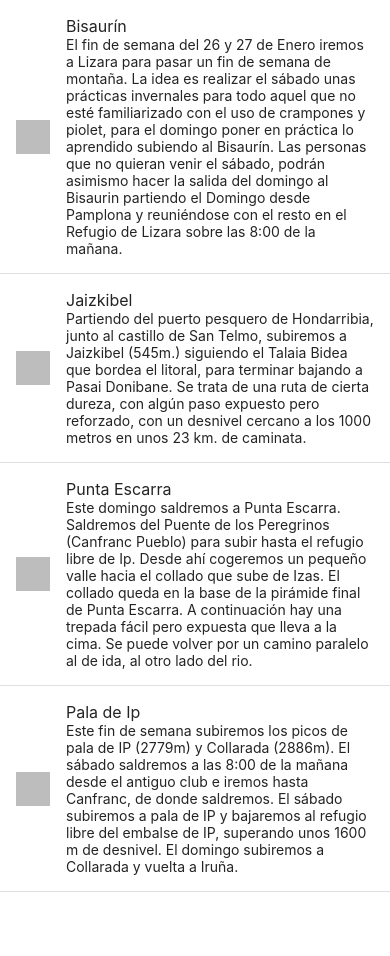
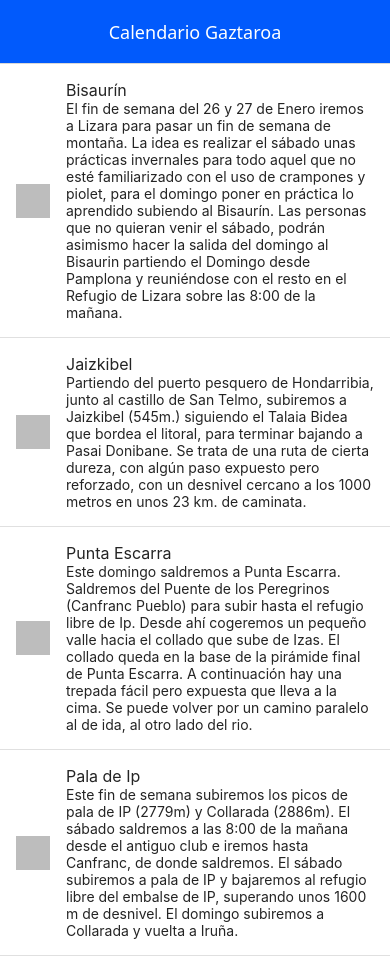
Before and after one commit to elmuro2001/ReactNative, a React Native app: screen / in a window 390 px wide. Before the commit the page ends 892 px from the top, so only its background shows below. Built offline with nearby package versions, Linux system fonts and the light colour scheme.

Commit message:
Stack Navigation

```diff
--- a/App.js
+++ b/App.js
@@ -1,16 +1,24 @@
 import { StatusBar } from 'expo-status-bar';
 import React from 'react';
-import { View } from 'react-native';
+import { StyleSheet, View } from 'react-native';
 import Campobase from './componentes/CampobaseComponent';
 import { SafeAreaProvider } from 'react-native-safe-area-context';
+
 
 export default function App() {
   return(
   <SafeAreaProvider>
-    <View>
+    <View style={styles.container}>
       <Campobase/>
       <StatusBar style="auto" />
     </View>
   </SafeAreaProvider>
   );
 }
+
+const styles = StyleSheet.create({
+  container: {
+    flex: 1,
+
+  },
+});
--- a/componentes/CalendarioComponent.js
+++ b/componentes/CalendarioComponent.js
@@ -1,16 +1,26 @@
-import React from 'react';
+import React, { Component } from 'react';
 import { ListItem, Avatar } from '@rneui/themed';
 import { SafeAreaView, FlatList } from 'react-native';
+import { EXCURSIONES } from '../comun/excursiones';
 
-function Calendario(props) {
+class Calendario extends Component {
+    constructor(props) {
+        super(props);
+        this.state = {
+            excursiones: EXCURSIONES
+        };
+    }
+
+    render(){
+
+    const { navigate } = this.props.navigation;
 
     const renderCalendarioItem = ({item, index}) => {
         return (
             <ListItem
-                key={index}
-                onPress={() => props.onPress(item.id)}
-                bottomDivider>
-
+            key={index}
+            onPress={() => navigate('DetalleExcursion', { excursionId: item.id })}
+            bottomDivider>
                 <Avatar source={require('./imagenes/40Años.png')} />
                 <ListItem.Content>
                     <ListItem.Title>{item.nombre}</ListItem.Title>
@@ -23,12 +33,13 @@ function Calendario(props) {
     return (
         <SafeAreaView>
             <FlatList
-                data={props.excursiones}
+                data={this.state.excursiones}
                 renderItem={renderCalendarioItem}
                 keyExtractor={item => item.id.toString()}
             />
         </SafeAreaView>
     );
+    }
 }
 
 export default Calendario;
--- a/componentes/CampobaseComponent.js
+++ b/componentes/CampobaseComponent.js
@@ -1,34 +1,56 @@
 import React, { Component } from 'react';
+import Constants from 'expo-constants';
 import Calendario from './CalendarioComponent';
-import { EXCURSIONES } from '../comun/excursiones';
 import DetalleExcursion from './DetalleExcursionComponent';
-import { View } from 'react-native';
+import { Platform, View } from 'react-native';
+import { NavigationContainer } from '@react-navigation/native';
+import { createNativeStackNavigator } from '@react-navigation/native-stack';
 
+const Stack = createNativeStackNavigator();
+
+function CalendarioNavegador() {
+  return (
+    <Stack.Navigator
+      initialRouteName="Calendar"
+      headerMode="float"
+      screenOptions={{
+        headerTintColor: '#fff',
+        headerStyle: { backgroundColor: '#015afc' },
+        headerTitleStyle: { color: '#fff' },
+      }}
+    >
+      <Stack.Screen
+        name="Calendar"
+        component={Calendario}
+        options={{
+          title: 'Calendario Gaztaroa',
+          headerTitleAlign: 'center',
+        }}
+      />
+      <Stack.Screen
+        name="DetalleExcursion"
+        component={DetalleExcursion}
+        options={{
+          title: 'Detalle Excursión',
+          headerBackVisible: true,
+          headerBackTitleVisible: true,
+          headerBackButtonDisplayMode: 'default',
+          headerBackTitle: 'Calendario gaztaroa',
+        }}
+      />
+    </Stack.Navigator>
+  );
+}
 
 class Campobase extends Component {
-  constructor(props) {
-    super(props);
-    this.state = {
-      excursiones: EXCURSIONES,
-      seleccionExcursion: null
-    };
-
-  }
-
-  onSeleccionExcursion(excursionId) {
-    this.setState({seleccionExcursion: excursionId})
-  }
-
-
   render() {
-
-    return (
-      <View>
-          <DetalleExcursion excursion={this.state.excursiones.filter((excursion) => excursion.id === this.state.seleccionExcursion)[0]} />
-          <Calendario excursiones={this.state.excursiones} onPress={( excursionId) => this. onSeleccionExcursion(excursionId)} />
-      </View>
+     return (
+      <NavigationContainer>
+        <View style={{flex:1, paddingTop: Platform.OS === 'ios' ? 0 : Constants.statusBarHeight }}>
+          <CalendarioNavegador />
+        </View>
+      </NavigationContainer>
   );
-
   }
 }
 
--- a/componentes/DetalleExcursionComponent.js
+++ b/componentes/DetalleExcursionComponent.js
@@ -1,6 +1,7 @@
-import React from 'react';
+import React, { Component } from 'react';
 import { Text, View } from 'react-native';
 import { Card } from '@rneui/themed';
+import { EXCURSIONES } from '../comun/excursiones';
 
 function RenderExcursion(props) {
 
@@ -23,8 +24,18 @@ function RenderExcursion(props) {
         }
 }
 
-function DetalleExcursion(props) {
-    return(<RenderExcursion excursion={props.excursion} />);
+class DetalleExcursion extends Component {
+        constructor(props) {
+            super(props);
+            this.state = {
+                excursiones: EXCURSIONES
+            };
+        }
+
+        render(){
+            const {excursionId} = this.props.route.params;
+            return(<RenderExcursion excursion={this.state.excursiones[+excursionId]} />);
+        }
 }
 
 export default DetalleExcursion;
--- a/package.json
+++ b/package.json
@@ -9,13 +9,16 @@
     "web": "expo start --web"
   },
   "dependencies": {
+    "@react-navigation/native": "^7.1.6",
+    "@react-navigation/native-stack": "^7.3.10",
     "@rneui/base": "^4.0.0-rc.7",
     "@rneui/themed": "^4.0.0-rc.8",
     "expo": "~52.0.40",
     "expo-status-bar": "~2.0.1",
     "react": "18.3.1",
     "react-native": "0.76.7",
-    "react-native-safe-area-context": "4.12.0"
+    "react-native-safe-area-context": "4.12.0",
+    "react-native-screens": "~4.4.0"
   },
   "devDependencies": {
     "@babel/core": "^7.20.0"
```
Also changed, not shown: 1 other file (tests, documents, lock files or other folders).
